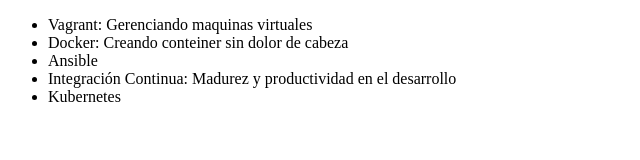
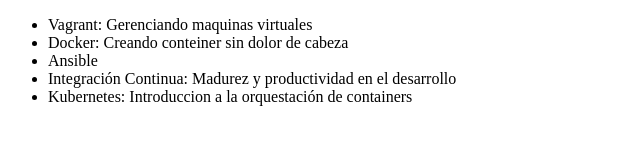
Before and after one commit to Francoeula/alura-franco, a plain HTML site: page index.html in a window 1280 px wide. Shown: the whole page, without its empty margins (0-640 px from the left). Drawn offline with Linux system fonts and the light colour scheme.

Commit message:
Modificando el nombre del curso de kubernetes

```diff
--- a/index.html
+++ b/index.html
@@ -12,7 +12,7 @@
         <li>Docker: Creando conteiner sin dolor de cabeza</li>
         <li>Ansible</li>
         <li>Integración Continua: Madurez y productividad en el desarrollo</li>
-        <li>Kubernetes</li>
+        <li>Kubernetes: Introduccion a la orquestación de containers</li>
         </ul>
 </body>
 </html>
```
